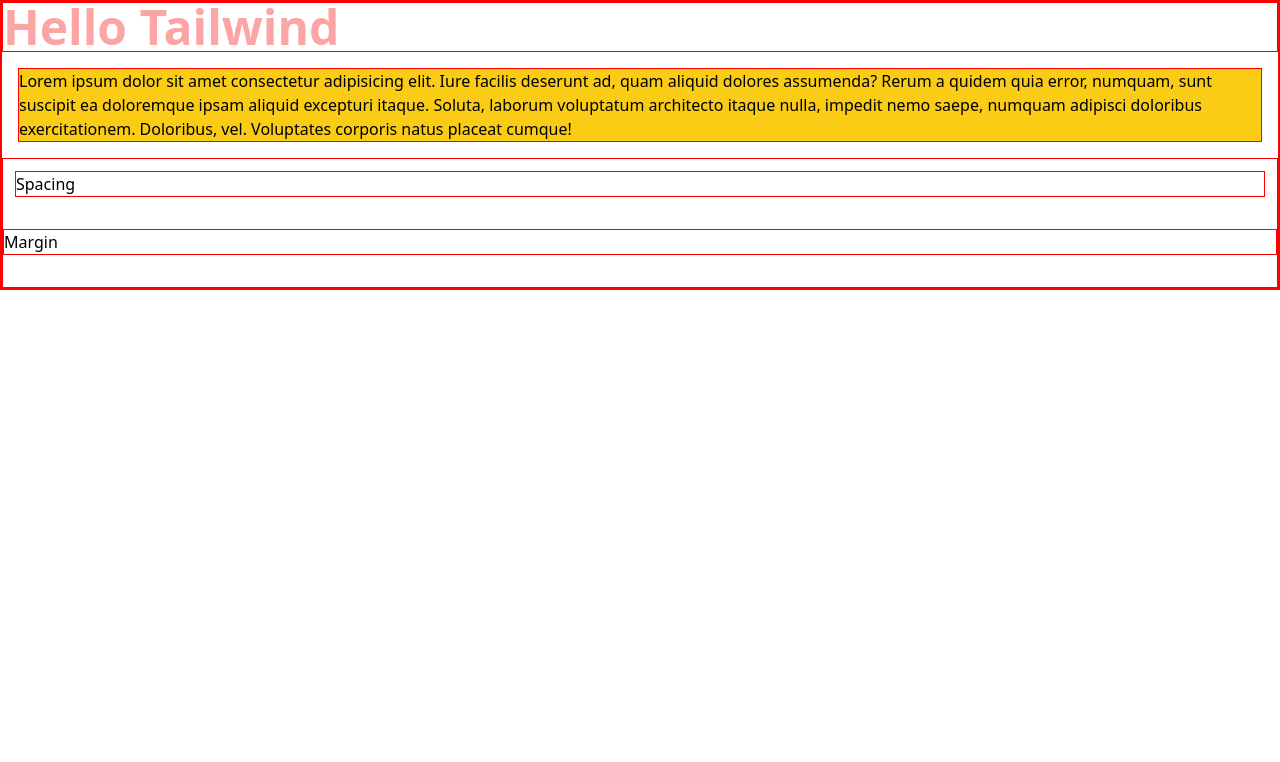
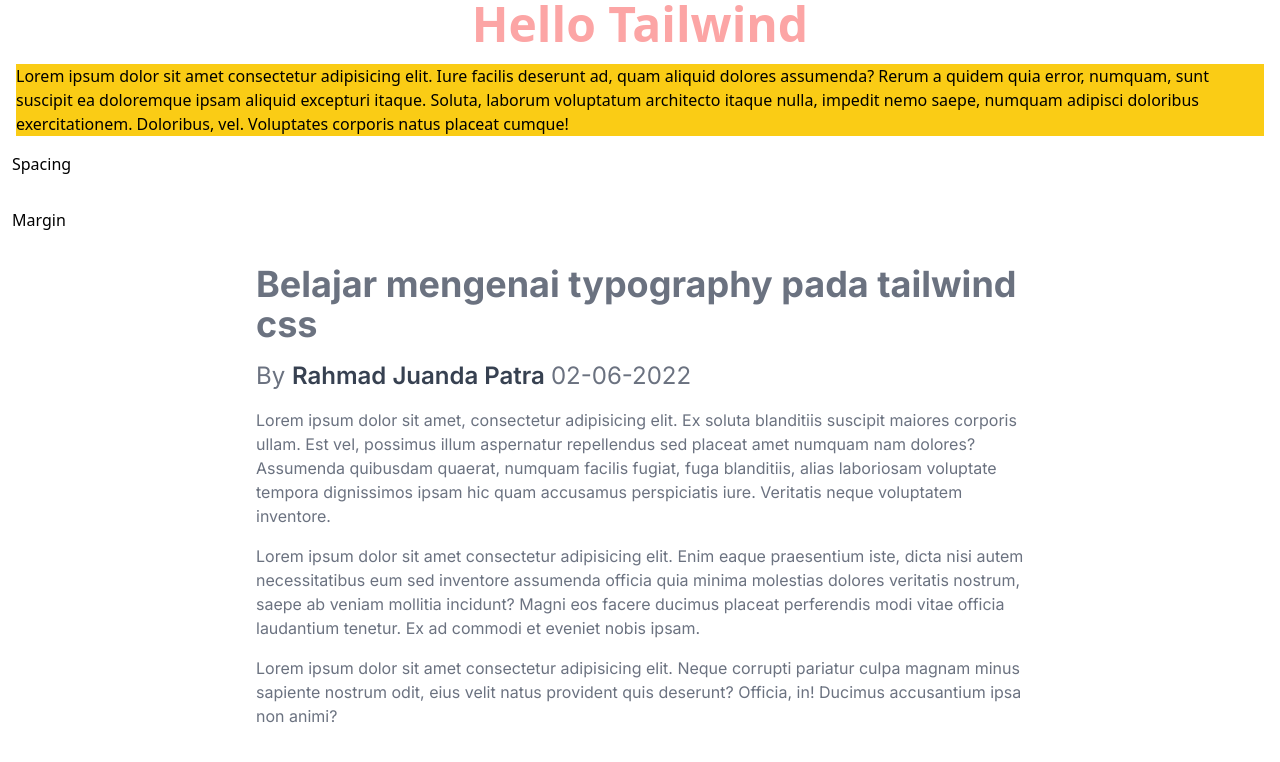
Before and after one commit to JuandaPatra/tailwind, a website: page public/index.html in a window 1280 px wide. Drawn offline with Linux system fonts and the light colour scheme.

Commit message:
typo margin padding bg

```diff
--- a/public/index.html
+++ b/public/index.html
@@ -1,27 +1,67 @@
 <!DOCTYPE html>
 <html lang="en">
   <head>
-    <meta charset="UTF-8">
-    <meta http-equiv="X-UA-Compatible" content="IE=edge">
-    <meta name="viewport" content="width=device-width, initial-scale=1.0">
+    <meta charset="UTF-8" />
+    <meta http-equiv="X-UA-Compatible" content="IE=edge" />
+    <meta name="viewport" content="width=device-width, initial-scale=1.0" />
+    <link rel="preconnect" href="https://fonts.googleapis.com" />
+    <link rel="preconnect" href="https://fonts.gstatic.com" crossorigin />
+    <link
+      href="https://fonts.googleapis.com/css2?family=Inter:wght@100;200;300;400;500;600;700;800;900&display=swap"
+      rel="stylesheet"
+    />
     <title>Coba Tailwind</title>
-    <link rel="stylesheet" href="/public/style/main.css">
-    <style >
-        *{
+    <link rel="stylesheet" href="/public/style/main.css" />
+    <style>
+      /* *{
             border: 1px solid red;
-        }
+        } */
     </style>
   </head>
   <body>
-    <h1 class="text-5xl font-bold text-red-300">Hello Tailwind</h1>
+    <h1 class="text-5xl font-bold text-red-300 text-center">Hello Tailwind</h1>
     <p class="bg-yellow-400 m-4">
-        Lorem ipsum dolor sit amet consectetur adipisicing elit. Iure facilis deserunt ad, quam aliquid dolores assumenda? Rerum a quidem quia error, numquam, sunt suscipit ea doloremque ipsam aliquid excepturi itaque. Soluta, laborum voluptatum architecto itaque nulla, impedit nemo saepe, numquam adipisci doloribus exercitationem. Doloribus, vel. Voluptates corporis natus placeat cumque!
+      Lorem ipsum dolor sit amet consectetur adipisicing elit. Iure facilis
+      deserunt ad, quam aliquid dolores assumenda? Rerum a quidem quia error,
+      numquam, sunt suscipit ea doloremque ipsam aliquid excepturi itaque.
+      Soluta, laborum voluptatum architecto itaque nulla, impedit nemo saepe,
+      numquam adipisci doloribus exercitationem. Doloribus, vel. Voluptates
+      corporis natus placeat cumque!
     </p>
     <section>
       <h2 class="m-3">Spacing</h2>
-        <div class="my-8" >
-            Margin
+      <div class="my-8 mx-3 w-96">Margin</div>
+    </section>
+
+    <section class="mb-10 font-inter max-w-3xl mx-auto text-gray-500">
+      <h2 class="mb-4 text-4xl font-bold">Belajar mengenai typography pada tailwind css</h2>
+      <div class="mb-4 text-2xl">By <a href="" class="text-gray-700 font-semibold">
+          Rahmad Juanda Patra
+        </a>
+        02-06-2022
     </div>
+      <p class="mb-4">
+        Lorem ipsum dolor sit amet, consectetur adipisicing elit. Ex soluta
+        blanditiis suscipit maiores corporis ullam. Est vel, possimus illum
+        aspernatur repellendus sed placeat amet numquam nam dolores? Assumenda
+        quibusdam quaerat, numquam facilis fugiat, fuga blanditiis, alias
+        laboriosam voluptate tempora dignissimos ipsam hic quam accusamus
+        perspiciatis iure. Veritatis neque voluptatem inventore.
+      </p>
+      <p class="mb-4">
+        Lorem ipsum dolor sit amet consectetur adipisicing elit. Enim eaque
+        praesentium iste, dicta nisi autem necessitatibus eum sed inventore
+        assumenda officia quia minima molestias dolores veritatis nostrum, saepe
+        ab veniam mollitia incidunt? Magni eos facere ducimus placeat
+        perferendis modi vitae officia laudantium tenetur. Ex ad commodi et
+        eveniet nobis ipsam.
+      </p>
+      <p class="mb-4">
+        Lorem ipsum dolor sit amet consectetur adipisicing elit. Neque corrupti
+        pariatur culpa magnam minus sapiente nostrum odit, eius velit natus
+        provident quis deserunt? Officia, in! Ducimus accusantium ipsa non
+        animi?
+      </p>
     </section>
   </body>
 </html>
--- a/tailwind.config.js
+++ b/tailwind.config.js
@@ -1,7 +1,16 @@
 module.exports = {
   content: ['./public/**/*.{html,js}'],
   theme: {
-    extend: {},
+    extend: {
+      spacing :{
+        13 : '3.35rem',
+      },
+      fontFamily:{
+        inter :[
+          'Inter'
+        ]
+      }
+    },
   },
   plugins: [],
 }
```
Also changed, not shown: public/style/main.css. Lines whose indentation alone changed are shown as unchanged.
